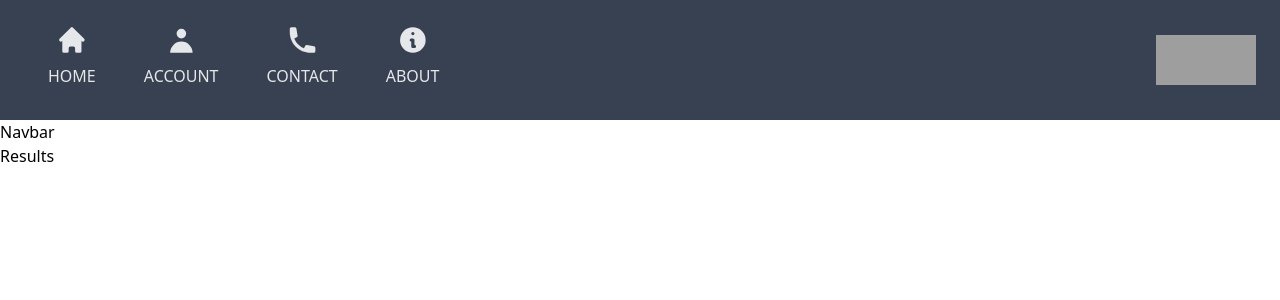
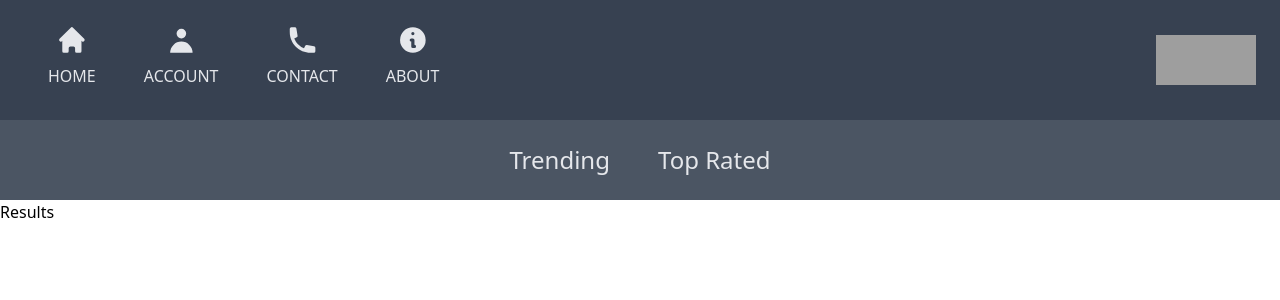
Before and after one commit to jjayoma2017/movie-app-v8, a Next.js app: page / in a window 1280 px wide. Shown: the top 300 px of the page. Built offline with nearby package versions, Linux system fonts and the light colour scheme; no server answers; grey boxes are pictures that could not be loaded.

Commit message:
added navbar components and requests.js

```diff
--- a/components/Navbar.js
+++ b/components/Navbar.js
@@ -1,9 +1,20 @@
 import React from 'react';
+import requests from '../util/requests';
+import { useRouter } from 'next/router';
 
 export default function Navbar() {
+  const router = useRouter();
   return (
-    <div>
-      <h1>Navbar</h1>
+    <div className="flex justify-center bg-gray-600 text-gray-200 select-none text-xl lg:text-2xl">
+      {Object.entries(requests).map(([key, { title, url }]) => (
+        <h2
+          onClick={() => router.push(`?genre=${key}`)}
+          key={key}
+          className="m-6 cursor-pointer hover:text-white active:text-red-400"
+        >
+          {title}
+        </h2>
+      ))}
     </div>
   );
 }
--- /dev/null
+++ b/util/requests.js
@@ -0,0 +1,13 @@
+/* eslint-disable import/no-anonymous-default-export */
+const API_KEY = process.env.API_KEY;
+
+export default {
+  fetchTrending: {
+    title: 'Trending',
+    url: `/trending/all/week?api_key=${API_KEY}&language=en-US`,
+  },
+  fetchTopRated: {
+    title: 'Top Rated',
+    url: `/movie/top_rated?api_key=${API_KEY}&language=en-US`,
+  },
+};
```
